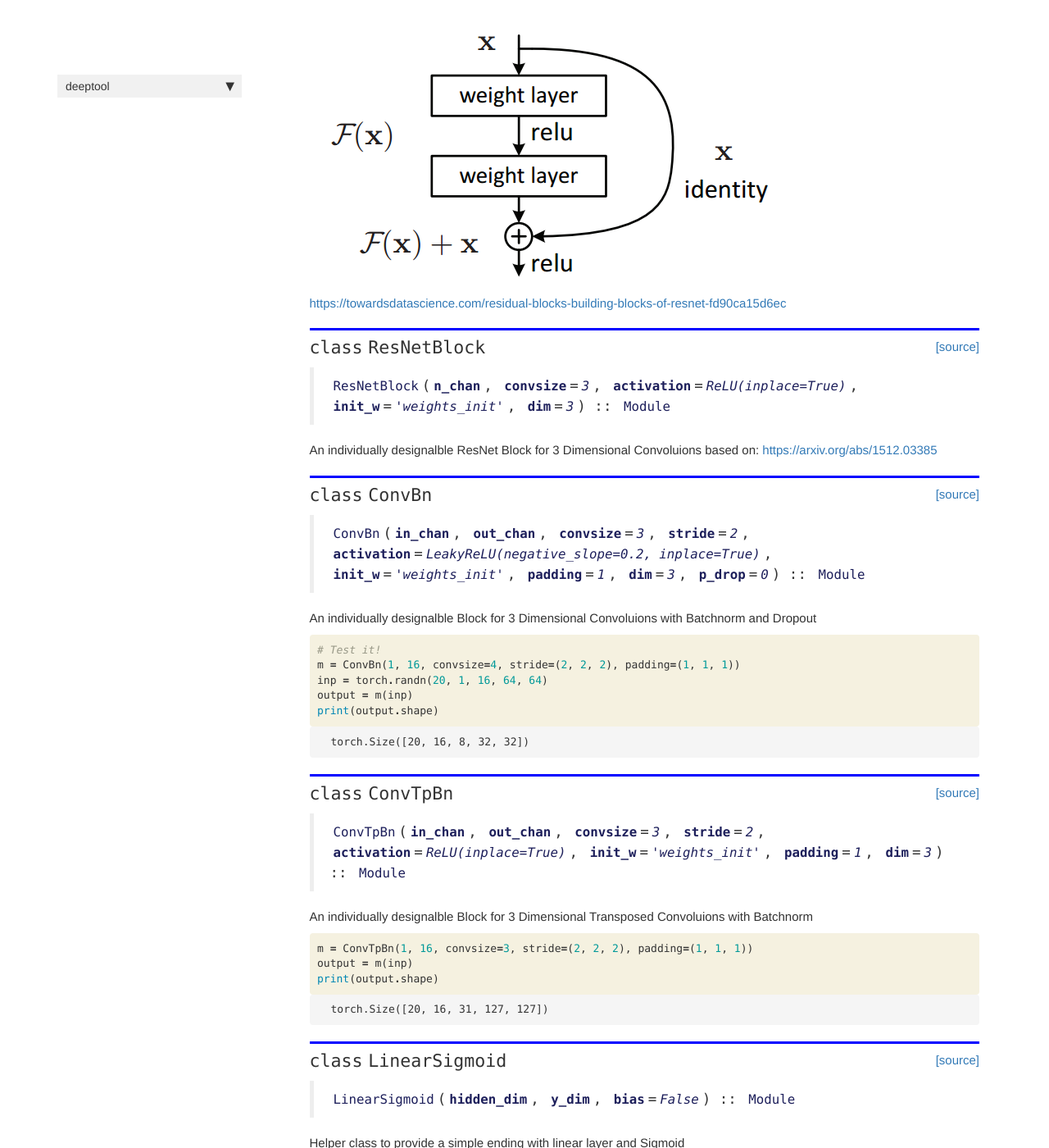
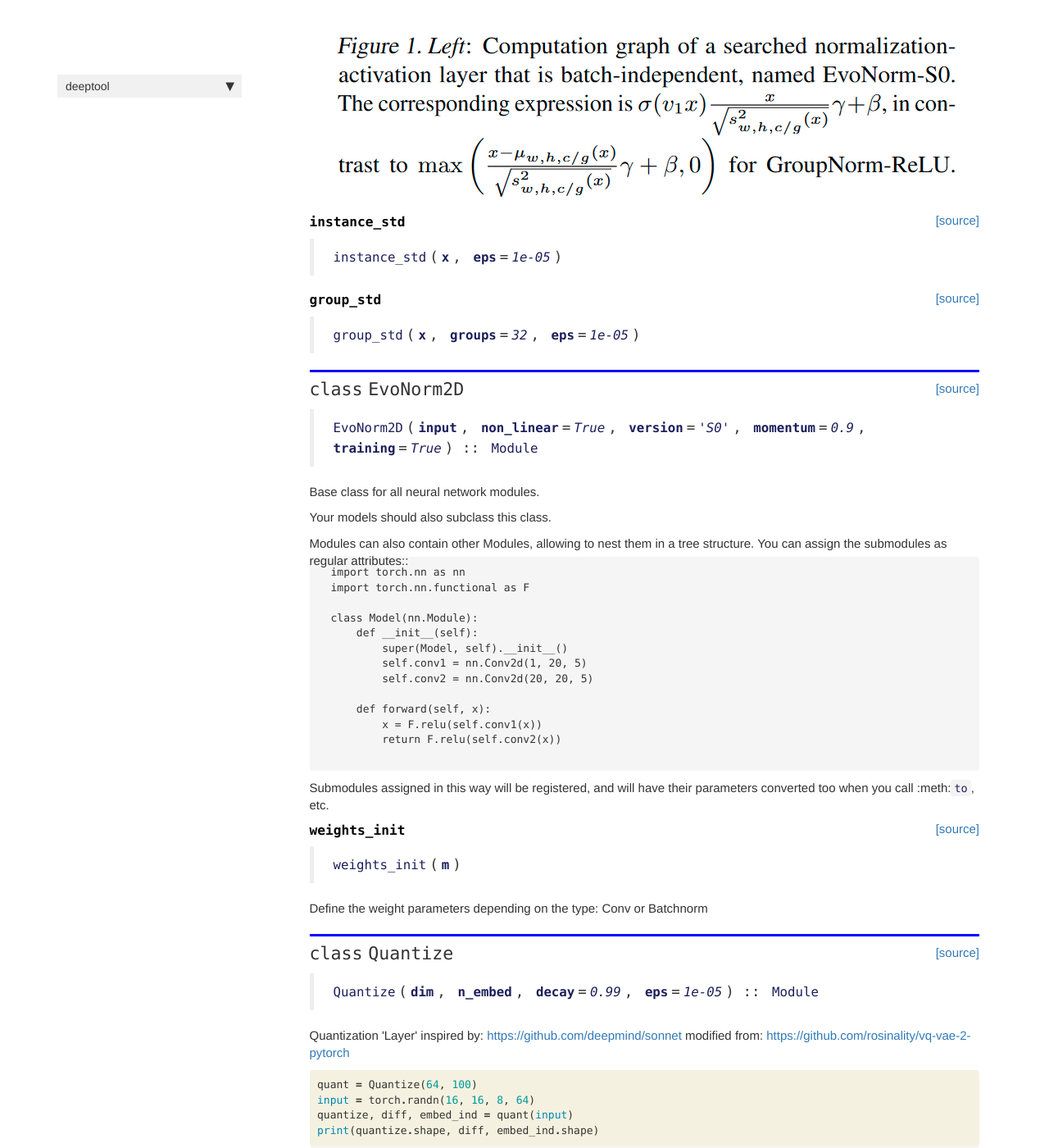
Before and after one commit to NikonPic/deeptool, a Jekyll site: the page built from docs/architecture.html, in a window 1280 px wide and 1400 px high, scrolled down 1213 px. Shown: the whole window at 82% size. Built offline with Jekyll 4.4.1, drawn with Linux system fonts in a browser that asks for light colours; nearby versions of some CDN libraries; comment, search, counter and statistics services are not loaded; some of the changed text lies outside the part shown.

Commit message:
addded evo

```diff
--- a/deeptool/_nbdev.py
+++ b/deeptool/_nbdev.py
@@ -18,6 +18,9 @@ index = {"MAX_PIXEL_VAL": "00_dataloader.ipynb",
          "load_test_batch": "00_dataloader.ipynb",
          "load_kneexray_datasets": "00_dataloader.ipynb",
          "get_loader": "00_dataloader.ipynb",
+         "instance_std": "01_architecture.ipynb",
+         "group_std": "01_architecture.ipynb",
+         "EvoNorm2D": "01_architecture.ipynb",
          "weights_init": "01_architecture.ipynb",
          "Quantize": "01_architecture.ipynb",
          "ResNetBlock": "01_architecture.ipynb",
--- a/deeptool/utils.py
+++ b/deeptool/utils.py
@@ -150,8 +150,7 @@ class Tracker(object):
 
         plt.xlabel("Iteration")
         plt.ylabel("Loss")
-        if self.log_view:
-            plt.yscale("log")
+        plt.yscale("log") if self.log_view else None
         plt.grid(True, alpha=0.25)
         plt.legend()
         plt.savefig(self.dir_name + "/_Losses.pdf")
--- a/docs/architecture.html
+++ b/docs/architecture.html
@@ -31,6 +31,15 @@ summary: "Defining the general Architectures for 3D Applications"
 </div>
 </div>
 </div>
+<div class="cell border-box-sizing text_cell rendered"><div class="inner_cell">
+<div class="text_cell_render border-box-sizing rendered_html">
+<h2 id="Evolving-Normalization-Activation-Layers">Evolving Normalization-Activation Layers<a class="anchor-link" href="#Evolving-Normalization-Activation-Layers">&#182;</a></h2><p><a href="https://arxiv.org/pdf/2004.02967.pdf">https://arxiv.org/pdf/2004.02967.pdf</a>
+inspired by : <a href="https://github.com/digantamisra98/EvoNorm">https://github.com/digantamisra98/EvoNorm</a></p>
+<p>{% include image.html alt="Drawing" file="/deeptool/img/evo.png" %}</p>
+
+</div>
+</div>
+</div>
 <div class="cell border-box-sizing code_cell rendered">
 
 </div>
@@ -43,7 +52,94 @@ summary: "Defining the general Architectures for 3D Applications"
 
 
 <div class="output_markdown rendered_html output_subarea ">
-<h4 id="weights_init" class="doc_header"><code>weights_init</code><a href="https://github.com/NikonPic/deeptool/tree/master/deeptool/architecture.py#L17" class="source_link" style="float:right">[source]</a></h4><blockquote><p><code>weights_init</code>(<strong><code>m</code></strong>)</p>
+<h4 id="instance_std" class="doc_header"><code>instance_std</code><a href="https://github.com/NikonPic/deeptool/tree/master/deeptool/architecture.py#L15" class="source_link" style="float:right">[source]</a></h4><blockquote><p><code>instance_std</code>(<strong><code>x</code></strong>, <strong><code>eps</code></strong>=<em><code>1e-05</code></em>)</p>
+</blockquote>
+
+</div>
+
+</div>
+
+</div>
+</div>
+
+</div>
+<div class="cell border-box-sizing code_cell rendered">
+
+<div class="output_wrapper">
+<div class="output">
+
+<div class="output_area">
+
+
+<div class="output_markdown rendered_html output_subarea ">
+<h4 id="group_std" class="doc_header"><code>group_std</code><a href="https://github.com/NikonPic/deeptool/tree/master/deeptool/architecture.py#L20" class="source_link" style="float:right">[source]</a></h4><blockquote><p><code>group_std</code>(<strong><code>x</code></strong>, <strong><code>groups</code></strong>=<em><code>32</code></em>, <strong><code>eps</code></strong>=<em><code>1e-05</code></em>)</p>
+</blockquote>
+
+</div>
+
+</div>
+
+</div>
+</div>
+
+</div>
+<div class="cell border-box-sizing code_cell rendered">
+
+</div>
+<div class="cell border-box-sizing code_cell rendered">
+
+<div class="output_wrapper">
+<div class="output">
+
+<div class="output_area">
+
+
+<div class="output_markdown rendered_html output_subarea ">
+<h2 id="EvoNorm2D" class="doc_header"><code>class</code> <code>EvoNorm2D</code><a href="https://github.com/NikonPic/deeptool/tree/master/deeptool/architecture.py#L28" class="source_link" style="float:right">[source]</a></h2><blockquote><p><code>EvoNorm2D</code>(<strong><code>input</code></strong>, <strong><code>non_linear</code></strong>=<em><code>True</code></em>, <strong><code>version</code></strong>=<em><code>'S0'</code></em>, <strong><code>momentum</code></strong>=<em><code>0.9</code></em>, <strong><code>training</code></strong>=<em><code>True</code></em>) :: <code>Module</code></p>
+</blockquote>
+<p>Base class for all neural network modules.</p>
+<p>Your models should also subclass this class.</p>
+<p>Modules can also contain other Modules, allowing to nest them in
+a tree structure. You can assign the submodules as regular attributes::</p>
+
+<pre><code>import torch.nn as nn
+import torch.nn.functional as F
+
+class Model(nn.Module):
+    def __init__(self):
+        super(Model, self).__init__()
+        self.conv1 = nn.Conv2d(1, 20, 5)
+        self.conv2 = nn.Conv2d(20, 20, 5)
+
+    def forward(self, x):
+        x = F.relu(self.conv1(x))
+        return F.relu(self.conv2(x))
+
+</code></pre>
+<p>Submodules assigned in this way will be registered, and will have their
+parameters converted too when you call :meth:<code>to</code>, etc.</p>
+
+</div>
+
+</div>
+
+</div>
+</div>
+
+</div>
+<div class="cell border-box-sizing code_cell rendered">
+
+</div>
+<div class="cell border-box-sizing code_cell rendered">
+
+<div class="output_wrapper">
+<div class="output">
+
+<div class="output_area">
+
+
+<div class="output_markdown rendered_html output_subarea ">
+<h4 id="weights_init" class="doc_header"><code>weights_init</code><a href="https://github.com/NikonPic/deeptool/tree/master/deeptool/architecture.py#L85" class="source_link" style="float:right">[source]</a></h4><blockquote><p><code>weights_init</code>(<strong><code>m</code></strong>)</p>
 </blockquote>
 <p>Define the weight parameters depending on the type:
 Conv or Batchnorm</p>
@@ -68,7 +164,7 @@ Conv or Batchnorm</p>
 
 
 <div class="output_markdown rendered_html output_subarea ">
-<h2 id="Quantize" class="doc_header"><code>class</code> <code>Quantize</code><a href="https://github.com/NikonPic/deeptool/tree/master/deeptool/architecture.py#L32" class="source_link" style="float:right">[source]</a></h2><blockquote><p><code>Quantize</code>(<strong><code>dim</code></strong>, <strong><code>n_embed</code></strong>, <strong><code>decay</code></strong>=<em><code>0.99</code></em>, <strong><code>eps</code></strong>=<em><code>1e-05</code></em>) :: <code>Module</code></p>
+<h2 id="Quantize" class="doc_header"><code>class</code> <code>Quantize</code><a href="https://github.com/NikonPic/deeptool/tree/master/deeptool/architecture.py#L100" class="source_link" style="float:right">[source]</a></h2><blockquote><p><code>Quantize</code>(<strong><code>dim</code></strong>, <strong><code>n_embed</code></strong>, <strong><code>decay</code></strong>=<em><code>0.99</code></em>, <strong><code>eps</code></strong>=<em><code>1e-05</code></em>) :: <code>Module</code></p>
 </blockquote>
 <p>Quantization 'Layer'
 inspired by: <a href="https://github.com/deepmind/sonnet">https://github.com/deepmind/sonnet</a>
@@ -103,7 +199,7 @@ modified from: <a href="https://github.com/rosinality/vq-vae-2-pytorch">https://
 <div class="output_area">
 
 <div class="output_subarea output_stream output_stdout output_text">
-<pre>torch.Size([16, 16, 8, 64]) tensor(1.3424) torch.Size([16, 16, 8])
+<pre>torch.Size([16, 16, 8, 64]) tensor(1.2998) torch.Size([16, 16, 8])
 </pre>
 </div>
 </div>
@@ -139,7 +235,7 @@ modified from: <a href="https://github.com/rosinality/vq-vae-2-pytorch">https://
 
 
 <div class="output_markdown rendered_html output_subarea ">
-<h2 id="ResNetBlock" class="doc_header"><code>class</code> <code>ResNetBlock</code><a href="https://github.com/NikonPic/deeptool/tree/master/deeptool/architecture.py#L120" class="source_link" style="float:right">[source]</a></h2><blockquote><p><code>ResNetBlock</code>(<strong><code>n_chan</code></strong>, <strong><code>convsize</code></strong>=<em><code>3</code></em>, <strong><code>activation</code></strong>=<em><code>ReLU(inplace=True)</code></em>, <strong><code>init_w</code></strong>=<em><code>'weights_init'</code></em>, <strong><code>dim</code></strong>=<em><code>3</code></em>) :: <code>Module</code></p>
+<h2 id="ResNetBlock" class="doc_header"><code>class</code> <code>ResNetBlock</code><a href="https://github.com/NikonPic/deeptool/tree/master/deeptool/architecture.py#L188" class="source_link" style="float:right">[source]</a></h2><blockquote><p><code>ResNetBlock</code>(<strong><code>n_chan</code></strong>, <strong><code>convsize</code></strong>=<em><code>3</code></em>, <strong><code>activation</code></strong>=<em><code>ReLU(inplace=True)</code></em>, <strong><code>init_w</code></strong>=<em><code>'weights_init'</code></em>, <strong><code>dim</code></strong>=<em><code>3</code></em>, <strong><code>evo_on</code></strong>=<em><code>False</code></em>) :: <code>Module</code></p>
 </blockquote>
 <p>An individually designalble ResNet Block for 3 Dimensional Convoluions
 based on: <a href="https://arxiv.org/abs/1512.03385">https://arxiv.org/abs/1512.03385</a></p>
@@ -164,7 +260,7 @@ based on: <a href="https://arxiv.org/abs/1512.03385">https://arxiv.org/abs/1512.
 
 
 <div class="output_markdown rendered_html output_subarea ">
-<h2 id="ConvBn" class="doc_header"><code>class</code> <code>ConvBn</code><a href="https://github.com/NikonPic/deeptool/tree/master/deeptool/architecture.py#L169" class="source_link" style="float:right">[source]</a></h2><blockquote><p><code>ConvBn</code>(<strong><code>in_chan</code></strong>, <strong><code>out_chan</code></strong>, <strong><code>convsize</code></strong>=<em><code>3</code></em>, <strong><code>stride</code></strong>=<em><code>2</code></em>, <strong><code>activation</code></strong>=<em><code>LeakyReLU(negative_slope=0.2, inplace=True)</code></em>, <strong><code>init_w</code></strong>=<em><code>'weights_init'</code></em>, <strong><code>padding</code></strong>=<em><code>1</code></em>, <strong><code>dim</code></strong>=<em><code>3</code></em>, <strong><code>p_drop</code></strong>=<em><code>0</code></em>) :: <code>Module</code></p>
+<h2 id="ConvBn" class="doc_header"><code>class</code> <code>ConvBn</code><a href="https://github.com/NikonPic/deeptool/tree/master/deeptool/architecture.py#L246" class="source_link" style="float:right">[source]</a></h2><blockquote><p><code>ConvBn</code>(<strong><code>in_chan</code></strong>, <strong><code>out_chan</code></strong>, <strong><code>convsize</code></strong>=<em><code>3</code></em>, <strong><code>stride</code></strong>=<em><code>2</code></em>, <strong><code>activation</code></strong>=<em><code>LeakyReLU(negative_slope=0.2, inplace=True)</code></em>, <strong><code>init_w</code></strong>=<em><code>'weights_init'</code></em>, <strong><code>padding</code></strong>=<em><code>1</code></em>, <strong><code>dim</code></strong>=<em><code>3</code></em>, <strong><code>p_drop</code></strong>=<em><code>0</code></em>) :: <code>Module</code></p>
 </blockquote>
 <p>An individually designalble Block for 3 Dimensional Convoluions with Batchnorm and Dropout</p>
 
@@ -219,7 +315,7 @@ based on: <a href="https://arxiv.org/abs/1512.03385">https://arxiv.org/abs/1512.
 
 
 <div class="output_markdown rendered_html output_subarea ">
-<h2 id="ConvTpBn" class="doc_header"><code>class</code> <code>ConvTpBn</code><a href="https://github.com/NikonPic/deeptool/tree/master/deeptool/architecture.py#L222" class="source_link" style="float:right">[source]</a></h2><blockquote><p><code>ConvTpBn</code>(<strong><code>in_chan</code></strong>, <strong><code>out_chan</code></strong>, <strong><code>convsize</code></strong>=<em><code>3</code></em>, <strong><code>stride</code></strong>=<em><code>2</code></em>, <strong><code>activation</code></strong>=<em><code>ReLU(inplace=True)</code></em>, <strong><code>init_w</code></strong>=<em><code>'weights_init'</code></em>, <strong><code>padding</code></strong>=<em><code>1</code></em>, <strong><code>dim</code></strong>=<em><code>3</code></em>) :: <code>Module</code></p>
+<h2 id="ConvTpBn" class="doc_header"><code>class</code> <code>ConvTpBn</code><a href="https://github.com/NikonPic/deeptool/tree/master/deeptool/architecture.py#L299" class="source_link" style="float:right">[source]</a></h2><blockquote><p><code>ConvTpBn</code>(<strong><code>in_chan</code></strong>, <strong><code>out_chan</code></strong>, <strong><code>convsize</code></strong>=<em><code>3</code></em>, <strong><code>stride</code></strong>=<em><code>2</code></em>, <strong><code>activation</code></strong>=<em><code>ReLU(inplace=True)</code></em>, <strong><code>init_w</code></strong>=<em><code>'weights_init'</code></em>, <strong><code>padding</code></strong>=<em><code>1</code></em>, <strong><code>dim</code></strong>=<em><code>3</code></em>) :: <code>Module</code></p>
 </blockquote>
 <p>An individually designalble Block for 3 Dimensional Transposed Convoluions with Batchnorm</p>
 
@@ -272,7 +368,7 @@ based on: <a href="https://arxiv.org/abs/1512.03385">https://arxiv.org/abs/1512.
 
 
 <div class="output_markdown rendered_html output_subarea ">
-<h2 id="LinearSigmoid" class="doc_header"><code>class</code> <code>LinearSigmoid</code><a href="https://github.com/NikonPic/deeptool/tree/master/deeptool/architecture.py#L270" class="source_link" style="float:right">[source]</a></h2><blockquote><p><code>LinearSigmoid</code>(<strong><code>hidden_dim</code></strong>, <strong><code>y_dim</code></strong>, <strong><code>bias</code></strong>=<em><code>False</code></em>) :: <code>Module</code></p>
+<h2 id="LinearSigmoid" class="doc_header"><code>class</code> <code>LinearSigmoid</code><a href="https://github.com/NikonPic/deeptool/tree/master/deeptool/architecture.py#L347" class="source_link" style="float:right">[source]</a></h2><blockquote><p><code>LinearSigmoid</code>(<strong><code>hidden_dim</code></strong>, <strong><code>y_dim</code></strong>, <strong><code>bias</code></strong>=<em><code>False</code></em>) :: <code>Module</code></p>
 </blockquote>
 <p>Helper class to provide a simple ending with linear layer and Sigmoid</p>
 
@@ -302,7 +398,7 @@ based on: <a href="https://arxiv.org/abs/1512.03385">https://arxiv.org/abs/1512.
 
 
 <div class="output_markdown rendered_html output_subarea ">
-<h2 id="DownUpConv" class="doc_header"><code>class</code> <code>DownUpConv</code><a href="https://github.com/NikonPic/deeptool/tree/master/deeptool/architecture.py#L294" class="source_link" style="float:right">[source]</a></h2><blockquote><p><code>DownUpConv</code>(<strong><code>args</code></strong>, <strong><code>n_fea_in</code></strong>, <strong><code>n_fea_next</code></strong>, <strong><code>pic_size</code></strong>, <strong><code>depth</code></strong>, <strong><code>move</code></strong>=<em><code>'down'</code></em>, <strong><code>p_drop</code></strong>=<em><code>0</code></em>) :: <code>Module</code></p>
+<h2 id="DownUpConv" class="doc_header"><code>class</code> <code>DownUpConv</code><a href="https://github.com/NikonPic/deeptool/tree/master/deeptool/architecture.py#L371" class="source_link" style="float:right">[source]</a></h2><blockquote><p><code>DownUpConv</code>(<strong><code>args</code></strong>, <strong><code>n_fea_in</code></strong>, <strong><code>n_fea_next</code></strong>, <strong><code>pic_size</code></strong>, <strong><code>depth</code></strong>, <strong><code>move</code></strong>=<em><code>'down'</code></em>, <strong><code>p_drop</code></strong>=<em><code>0</code></em>) :: <code>Module</code></p>
 </blockquote>
 <p>A helper Type, which contains the generic conv network
 for 3d up- or downsclaing depending on "move"</p>
@@ -333,7 +429,7 @@ for 3d up- or downsclaing depending on "move"</p>
 
 
 <div class="output_markdown rendered_html output_subarea ">
-<h2 id="Encoder" class="doc_header"><code>class</code> <code>Encoder</code><a href="https://github.com/NikonPic/deeptool/tree/master/deeptool/architecture.py#L470" class="source_link" style="float:right">[source]</a></h2><blockquote><p><code>Encoder</code>(<strong><code>args</code></strong>, <strong><code>init_w</code></strong>=<em><code>'weights_init'</code></em>, <strong><code>vae_mode</code></strong>=<em><code>True</code></em>) :: <code>Module</code></p>
+<h2 id="Encoder" class="doc_header"><code>class</code> <code>Encoder</code><a href="https://github.com/NikonPic/deeptool/tree/master/deeptool/architecture.py#L549" class="source_link" style="float:right">[source]</a></h2><blockquote><p><code>Encoder</code>(<strong><code>args</code></strong>, <strong><code>init_w</code></strong>=<em><code>'weights_init'</code></em>, <strong><code>vae_mode</code></strong>=<em><code>True</code></em>) :: <code>Module</code></p>
 </blockquote>
 <p>Encoder with 3dimensional conv setup</p>
 
@@ -357,7 +453,7 @@ for 3d up- or downsclaing depending on "move"</p>
 
 
 <div class="output_markdown rendered_html output_subarea ">
-<h2 id="Decoder" class="doc_header"><code>class</code> <code>Decoder</code><a href="https://github.com/NikonPic/deeptool/tree/master/deeptool/architecture.py#L535" class="source_link" style="float:right">[source]</a></h2><blockquote><p><code>Decoder</code>(<strong><code>args</code></strong>, <strong><code>init_w</code></strong>=<em><code>'weights_init'</code></em>) :: <code>Module</code></p>
+<h2 id="Decoder" class="doc_header"><code>class</code> <code>Decoder</code><a href="https://github.com/NikonPic/deeptool/tree/master/deeptool/architecture.py#L614" class="source_link" style="float:right">[source]</a></h2><blockquote><p><code>Decoder</code>(<strong><code>args</code></strong>, <strong><code>init_w</code></strong>=<em><code>'weights_init'</code></em>) :: <code>Module</code></p>
 </blockquote>
 <p>Decoder class (also a Generator)</p>
 
@@ -381,7 +477,7 @@ for 3d up- or downsclaing depending on "move"</p>
 
 
 <div class="output_markdown rendered_html output_subarea ">
-<h2 id="Discriminator" class="doc_header"><code>class</code> <code>Discriminator</code><a href="https://github.com/NikonPic/deeptool/tree/master/deeptool/architecture.py#L584" class="source_link" style="float:right">[source]</a></h2><blockquote><p><code>Discriminator</code>(<strong><code>args</code></strong>, <strong><code>diag_dim</code></strong>=<em><code>1</code></em>, <strong><code>init_w</code></strong>=<em><code>'weights_init'</code></em>, <strong><code>wgan</code></strong>=<em><code>False</code></em>) :: <code>Module</code></p>
+<h2 id="Discriminator" class="doc_header"><code>class</code> <code>Discriminator</code><a href="https://github.com/NikonPic/deeptool/tree/master/deeptool/architecture.py#L663" class="source_link" style="float:right">[source]</a></h2><blockquote><p><code>Discriminator</code>(<strong><code>args</code></strong>, <strong><code>diag_dim</code></strong>=<em><code>1</code></em>, <strong><code>init_w</code></strong>=<em><code>'weights_init'</code></em>, <strong><code>wgan</code></strong>=<em><code>False</code></em>) :: <code>Module</code></p>
 </blockquote>
 <p>Discriminator class, only for true/fake differences
 Classifier for Determinig between several classes</p>
```
Also changed, not shown: deeptool/architecture.py (+99 -20 lines), deeptool/parameters.py (+7 -1 lines), docs/bigan.html (+12 -5 lines), docs/mocoae.html (+4 -4 lines), docs/parameters.html (+18 -12 lines), docs/img/evo.png (added), nbs/img/evo.PNG (added), 9 other files.
